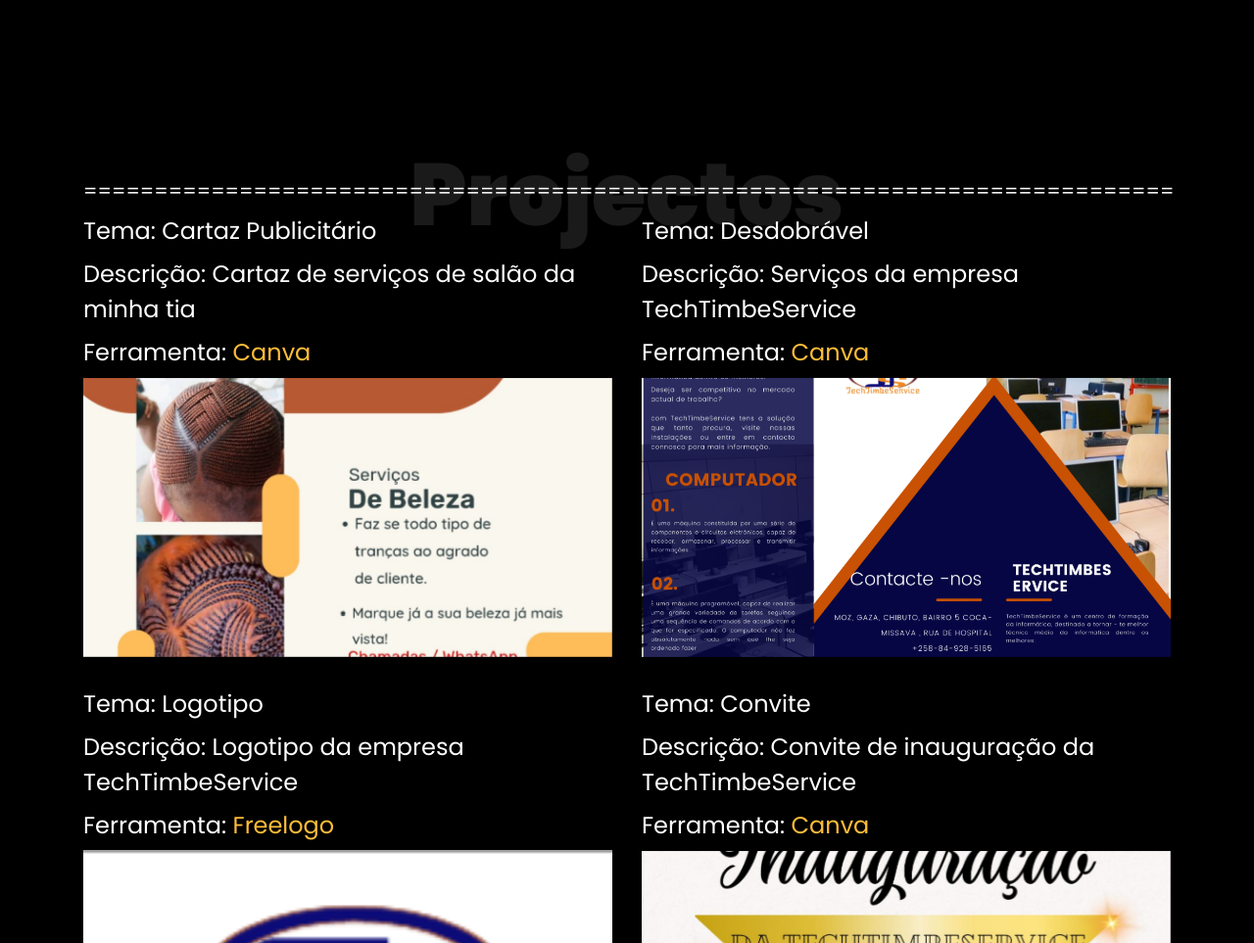
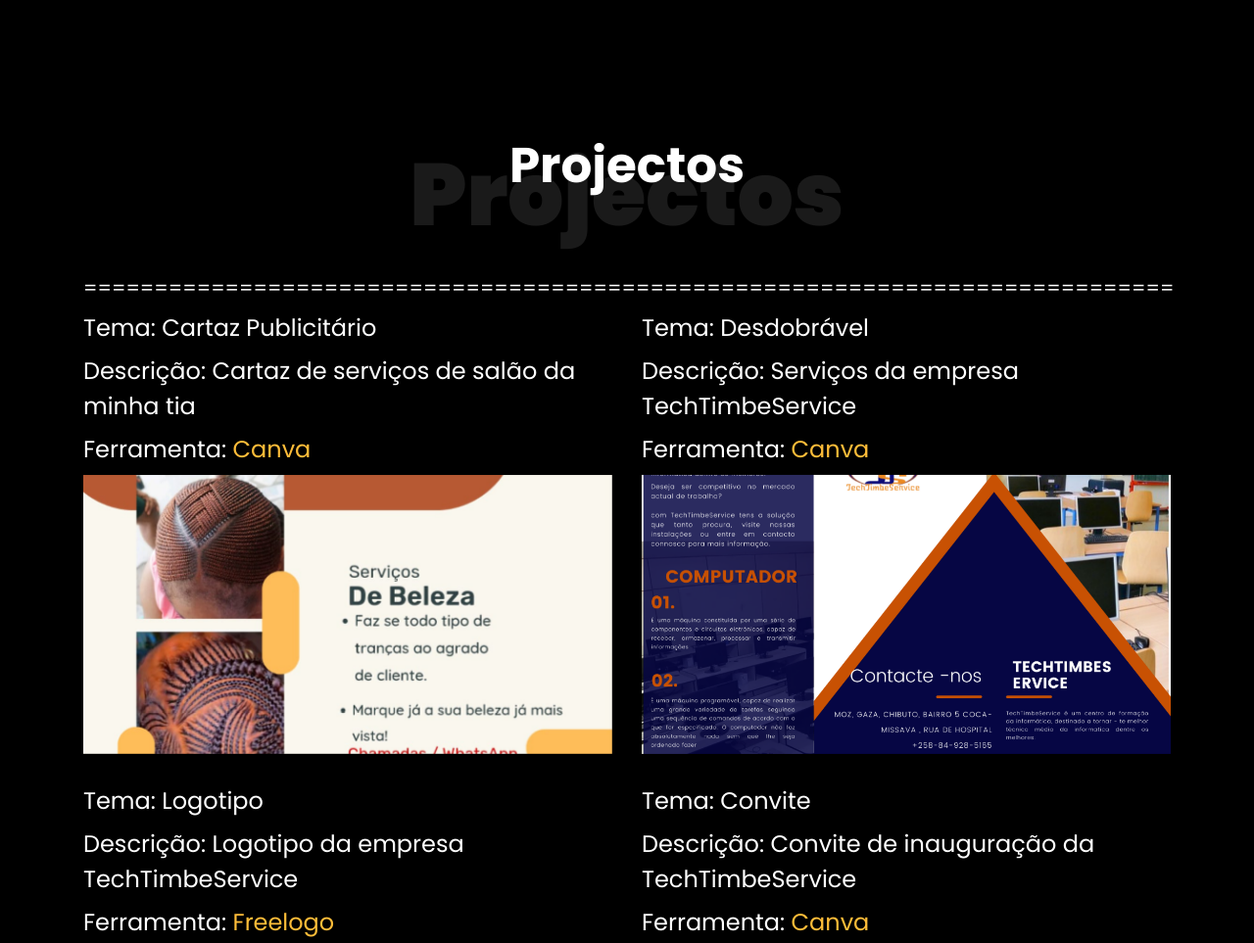
Before and after one commit to TechTimbe/mrtimbe, a plain HTML site: page index.html in a window 1280 px wide. Shown: the part 4080-5043 px from the top of the page at 98% size. Drawn offline with Linux system fonts and the light colour scheme; files whose address does not match are found by name.

Commit message:
atualizacao3

```diff
--- a/index.html
+++ b/index.html
@@ -405,7 +405,7 @@
     		<div class="row justify-content-center pb-5">
           <div class="col-md-12 heading-section text-center ftco-animate">
           	<h1 class="big big-2">Projectos</h1>
-            <!-- <h2 class="mb-4">Projectos de Tecnologia Multimídia</h2> -->
+            <h2 class="mb-4">Projectos</h2>
             <!-- <p>TRABALHOS REALIZADOS PARA DISCIPLINA DE TECNOLOGIA DE MULTIMÍDIA.</p> -->
           </div>
         </div>
```
